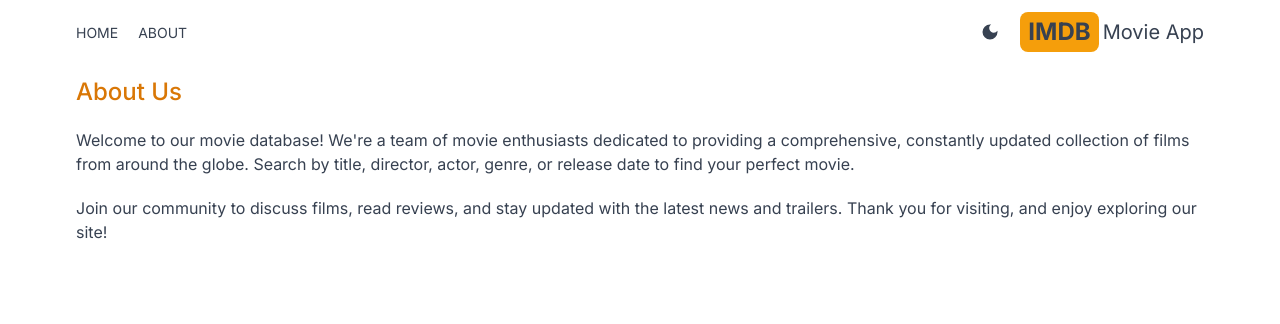
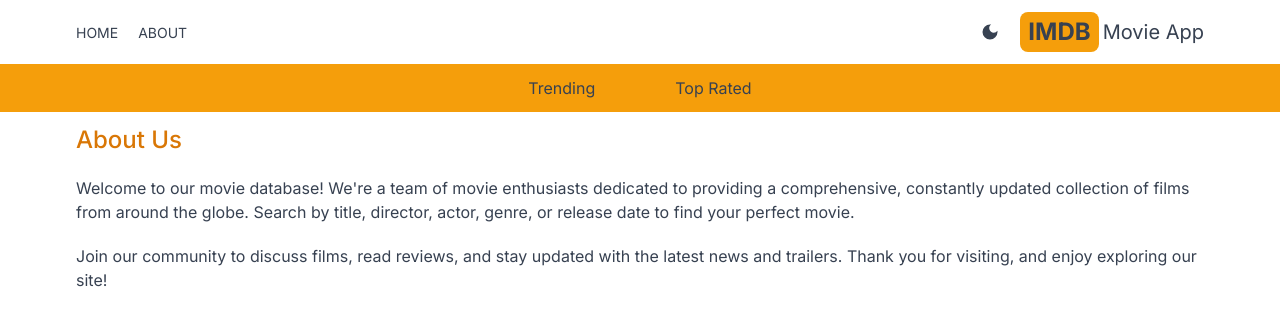
Before and after one commit to AdiGithub23/NextJS-Movie-IMDB-App, a Next.js app: page /about in a window 1280 px wide. Shown: the top 324 px of the page. Built offline with nearby package versions, Linux system fonts and the light colour scheme.

Commit message:
Navbar Done

```diff
--- a/src/app/layout.js
+++ b/src/app/layout.js
@@ -2,6 +2,7 @@
 import "./globals.css";
 import Header from "@/components/Header";
 import Providers from "./Providers";
+import Navbar from "@/components/Navbar";
 
 const inter = Inter({ subsets: ["latin"] });
 
@@ -16,6 +17,7 @@
       <body className={inter.className}>
         <Providers>
           <Header/>
+          <Navbar/>
           {children}
         </Providers>
       </body>
--- /dev/null
+++ b/src/components/Navbar.jsx
@@ -0,0 +1,10 @@
+import NavbarItem from "./NavbarItem";
+
+export default function Navbar() {
+  return (
+    <div className="flex dark:bg-grey-100 bg-amber-500 p-3 justify-center gap-20">
+        <NavbarItem title='Trending' param='fetchTrending'/>
+        <NavbarItem title='Top Rated' param='fetchTopRated' />
+    </div>
+  )
+}
--- /dev/null
+++ b/src/components/NavbarItem.jsx
@@ -0,0 +1,16 @@
+'use client'
+
+import Link from "next/link";
+import { useSearchParams } from "next/navigation";
+
+export default function NavbarItem({title, param}) {
+    const searchParams = useSearchParams();
+    const genre = searchParams.get('genre');
+  return (
+    <div>
+        <Link className={ `hover:text-grey-700 hover:font-bold ${ genre===param ? 'underline underline-offset-8 decoration-grey-500 rounded-lg' : '' }` }
+            href={`/?genre=${param}`}>{title}
+        </Link>
+    </div>
+  )
+}
```
